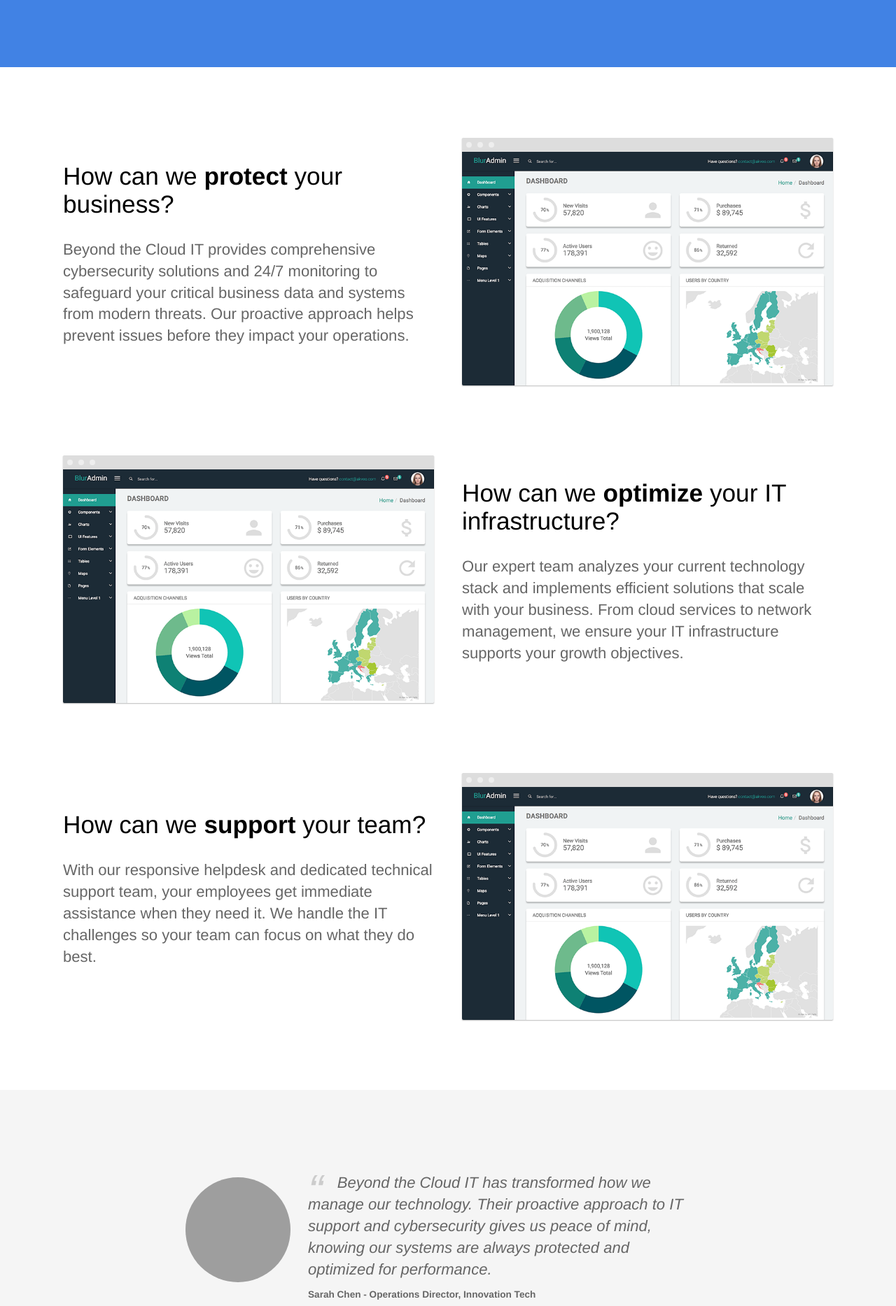
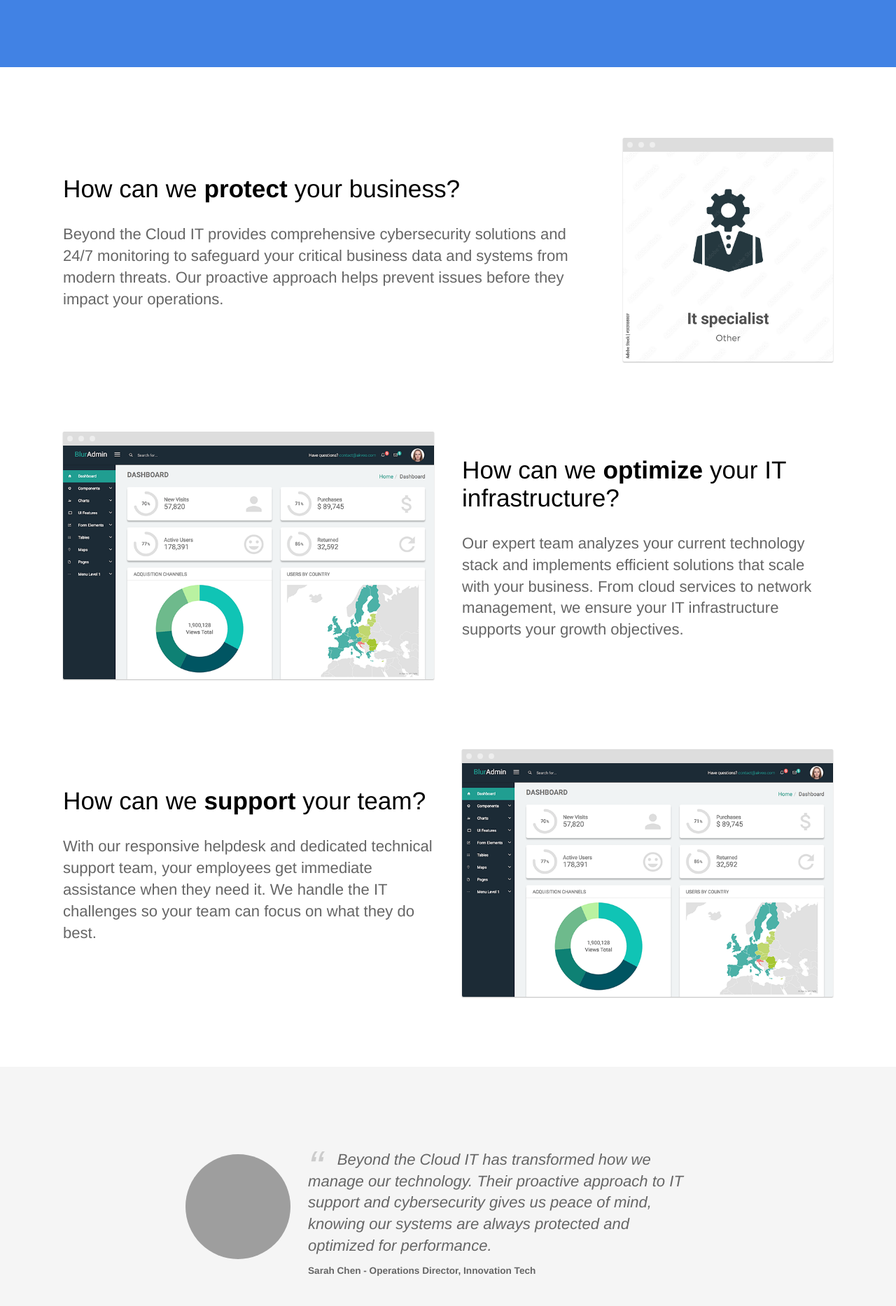
Before and after one commit to TahirKhalil/WebsiteExample, a Jekyll site: the page built from index.html, in a window 1280 px wide. Shown: the part 871-2738 px from the top of the page at 70% size. Built offline with Jekyll 4.4.1, drawn with Linux system fonts in a browser that asks for light colours; grey boxes are pictures that could not be loaded.

Commit message:
Update index.html

```diff
--- a/index.html
+++ b/index.html
@@ -20,8 +20,8 @@ description: Comprehensive managed IT services and technology solutions for mode
 				<h2>How can we <strong>protect</strong> your business?</h2>
 				<p>Beyond the Cloud IT provides comprehensive cybersecurity solutions and 24/7 monitoring to safeguard your critical business data and systems from modern threats. Our proactive approach helps prevent issues before they impact your operations.</p>
 			</div>
-			<div class="image">
-				<img src="{{ site.baseurl }}/images/dashboard.png" alt="Security Dashboard" class="screenshot editable" />
+			<div class="image" style="max-width: 300px; margin: auto;">
+				<img src="{{ site.baseurl }}/images/testicon.png" alt="Security Dashboard" class="screenshot editable" />
 			</div>
 		</div>
 	</section>
```
